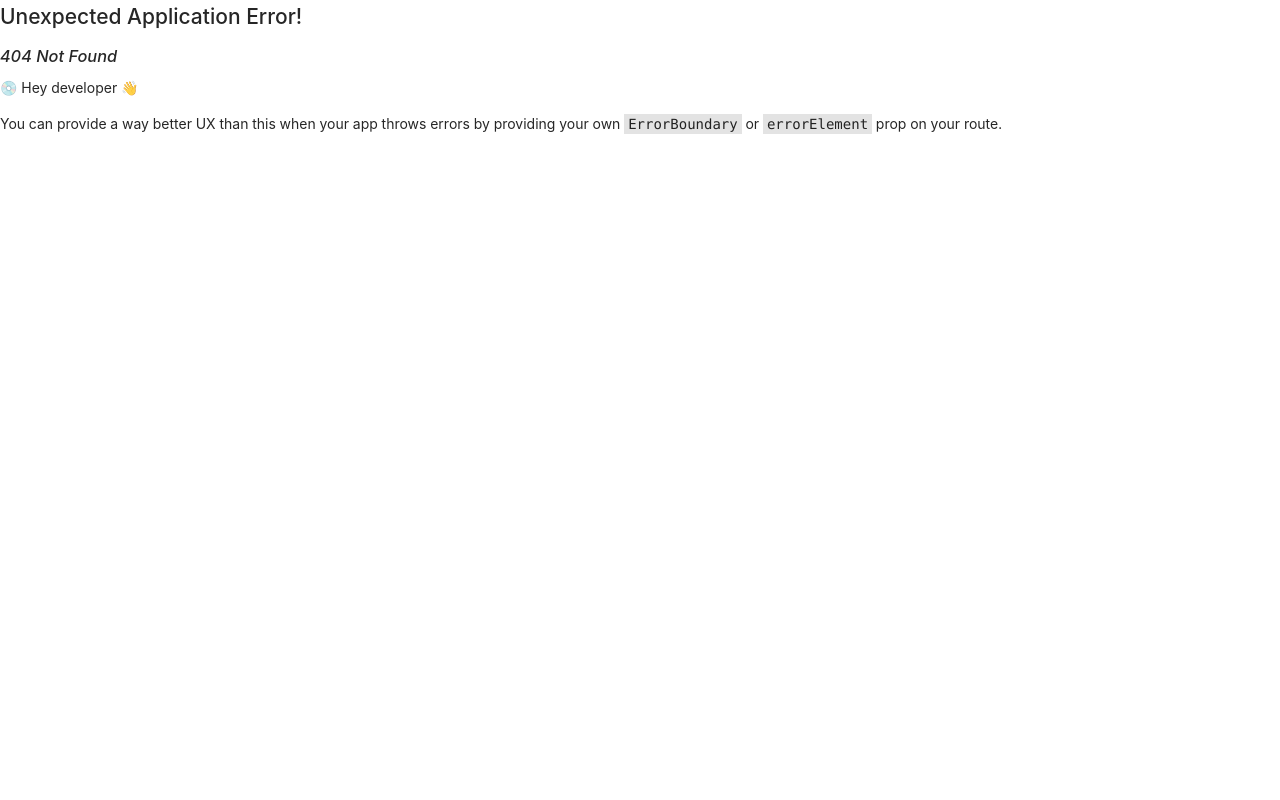
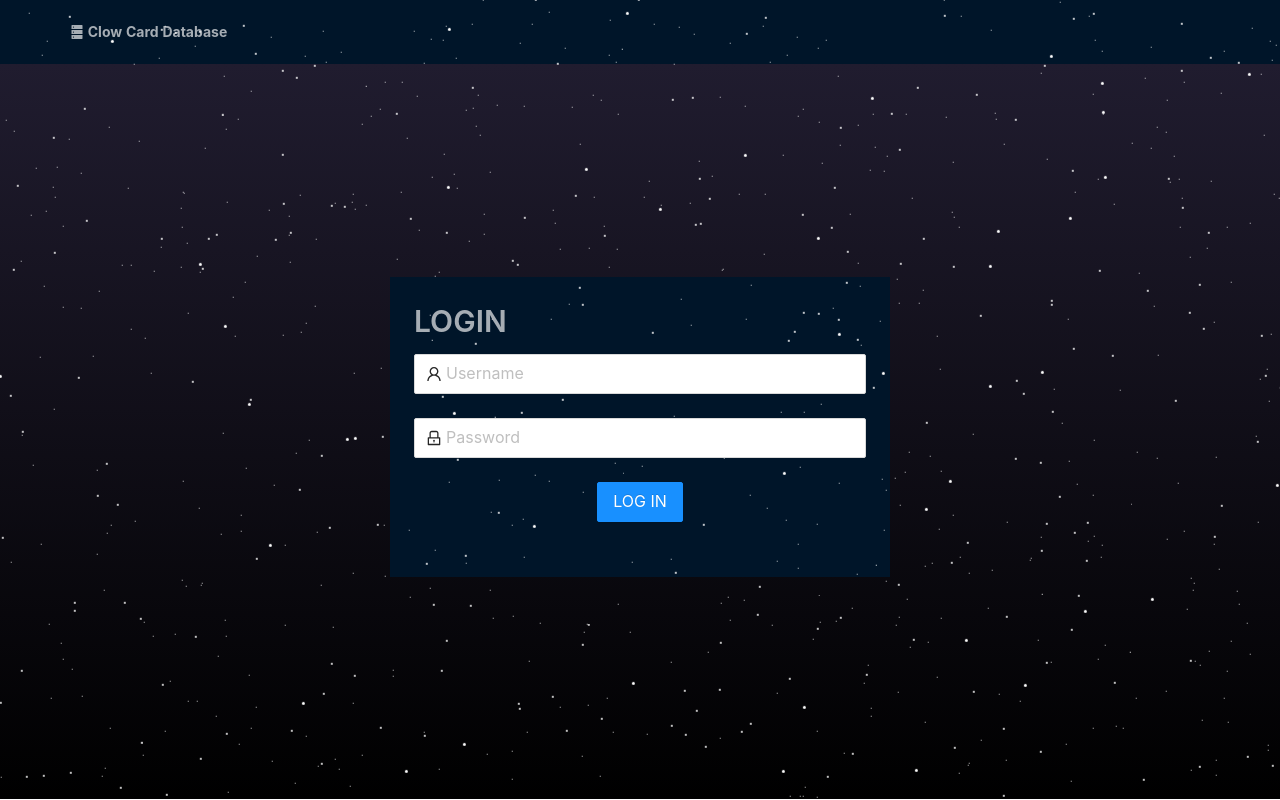
Before and after one commit to lucvuro/sakura-react, a React (Create React App) app: page /login in a window 1280 px wide. Before the commit this address had no page. Built offline with nearby package versions, Linux system fonts and the light colour scheme.

Commit message:
add(LoginPage): add login page

```diff
--- a/public/index.html
+++ b/public/index.html
@@ -28,7 +28,7 @@
   </head>
   <body>
     <noscript>You need to enable JavaScript to run this app.</noscript>
-    <div id="root" style="height: 100%;"></div>
+    <div id="root"></div>
     <!--
       This HTML file is a template.
       If you open it directly in the browser, you will see an empty page.
--- a/src/App.tsx
+++ b/src/App.tsx
@@ -12,7 +12,7 @@ function App() {
   const navigate = useNavigate();
   const location = useLocation()
   useEffect(() => {
-    if (location.pathname.includes('detail')){
+    if (location.pathname.includes('detail') || location.pathname.includes('login')){
       return;
     }
     navigate("/home");
@@ -23,11 +23,10 @@ function App() {
         <MenuTop />
       </Header>
       <NightSkyBackground>
-        <Content style={{ padding: "24px 48px", minHeight: "calc(100vh - 70px - 64px)" }}>
+        <Content style={{ padding: "24px 48px", minHeight: "calc(100vh - 64px - 7px)" }}>
           <Outlet />
         </Content>
       </NightSkyBackground>
-      <Footer>Footer</Footer>
     </Layout>
   );
 }
--- a/src/pages/Detail/Detail.tsx
+++ b/src/pages/Detail/Detail.tsx
@@ -1,4 +1,4 @@
-import { Skeleton } from "antd";
+import { Skeleton, Spin } from "antd";
 import React from "react";
 import { useParams } from "react-router";
 import CardDetail from "./components/CardDetail";
@@ -9,9 +9,11 @@ const Detail = () => {
   const { cardDetail, loading } = useDetail({ params });
   return (
     <>
-      <div className="detail">
+      <Spin spinning={loading}>
+        <div className="detail">
           <CardDetail card={cardDetail} />
-      </div>
+        </div>
+      </Spin>
     </>
   );
 };
--- /dev/null
+++ b/src/pages/Login/Login.scss
@@ -0,0 +1,21 @@
+.login-page{
+    display: flex;
+    justify-content: center;
+    align-items: center;
+    height: calc(100vh - 64px - 70px);
+}
+.login-container{
+    gap: 12px;
+    padding: 24px;
+    width: 500px;
+    height: 300px;
+    background-color: #001529;
+    display: flex;
+    flex-direction: column;
+    &__header{
+        .ant-typography h2, div.ant-typography-h2, div.ant-typography-h2>textarea, h2.ant-typography{
+            margin-bottom: 0px;
+            color: hsla(0,0%,100%,.65);
+        }
+    }
+}
--- /dev/null
+++ b/src/pages/Login/Login.tsx
@@ -0,0 +1,18 @@
+import { Typography } from "antd";
+import React from "react";
+import LoginForm from "./components/LoginForm";
+import './Login.scss'
+const Login = () => {
+  return <div className="login-page">
+    <div className="login-container">
+        <div className="login-container__header">
+            <Typography.Title level={2}>LOGIN</Typography.Title>
+        </div>
+        <div className="login-container__body">
+            <LoginForm />
+        </div>
+    </div>
+  </div>;
+};
+
+export default Login;
--- /dev/null
+++ b/src/pages/Login/components/LoginForm/LoginForm.scss
@@ -0,0 +1,8 @@
+.login-form{
+    display: flex;
+    flex-direction: column;
+}
+.button-field{
+    display: flex;
+    justify-content: center;
+}
--- /dev/null
+++ b/src/pages/Login/components/LoginForm/LoginForm.tsx
@@ -0,0 +1,41 @@
+import { LockOutlined, UserOutlined } from "@ant-design/icons";
+import { Button, Form, Input } from "antd";
+import React from "react";
+import './LoginForm.scss'
+
+const LoginForm = () => {
+  return (
+    <Form name="login-form" className="login-form">
+      <Form.Item
+        name="email"
+        rules={[{ required: true, message: "Please input your Username!" }]}
+        wrapperCol={{span: 24}}
+      >
+        <Input
+          prefix={<UserOutlined className="site-form-item-icon" />}
+          placeholder="Username"
+          size="large"
+        />
+      </Form.Item>
+      <Form.Item
+        wrapperCol={{span: 24}}
+        name="password"
+        rules={[{ required: true, message: "Please input your Password!" }]}
+      >
+        <Input
+          prefix={<LockOutlined className="site-form-item-icon" />}
+          type="password"
+          placeholder="Password"
+          size="large"
+        />
+      </Form.Item>
+      <Form.Item className="button-field" wrapperCol={{span: 24}}>
+        <Button type="primary" size="large" htmlType="submit" className="login-form-button">
+          LOG IN
+        </Button>
+      </Form.Item>
+    </Form>
+  );
+};
+
+export default LoginForm;
--- /dev/null
+++ b/src/pages/Login/components/LoginForm/index.ts
@@ -0,0 +1 @@
+export {default} from './LoginForm'
--- /dev/null
+++ b/src/pages/Login/index.ts
@@ -0,0 +1 @@
+export {default} from './Login'
```
Also changed, not shown: src/features/user/userSlice.ts (added, +63 -0 lines), src/routers.tsx (+7 -2 lines).
